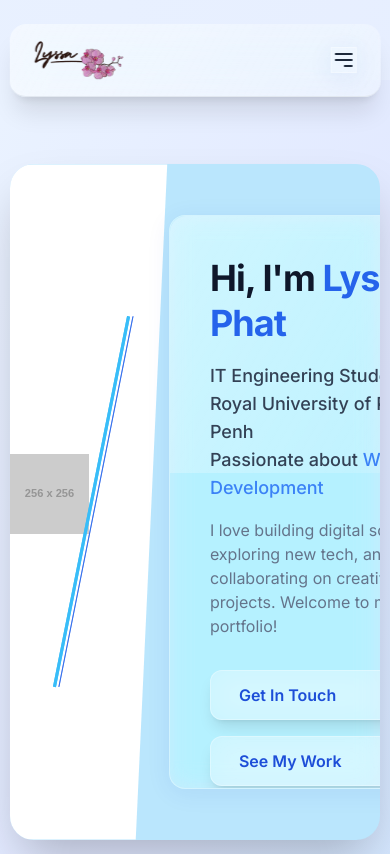
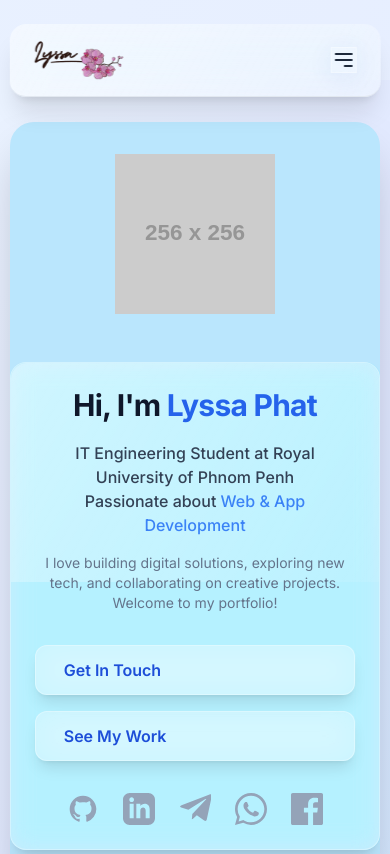
Before and after one commit to Ly-z-sa/portfolio, a plain HTML site: page index.html in a window 390 px wide. Shown: the top 854 px of the page. Drawn offline with nearby package versions, Linux system fonts and the light colour scheme; placeholder pictures from the web are drawn by us.

Commit message:
Update index.html

```diff
--- a/index.html
+++ b/index.html
@@ -64,19 +64,19 @@
 
     <main class="pt-20">
 
-    <section id="home" class="relative min-h-screen flex items-center justify-center bg-animated-gradient overflow-hidden" data-aos="fade">
+    <section id="home" class="relative flex items-center justify-center bg-animated-gradient overflow-hidden min-h-screen" data-aos="fade">
       <div
-        class="relative w-[95vw] max-w-7xl h-[80vh] min-h-[500px] rounded-3xl shadow-2xl overflow-hidden flex items-stretch"
+        class="relative w-[95vw] max-w-7xl flex flex-col md:flex-row items-stretch rounded-3xl shadow-2xl overflow-hidden md:h-[80vh] md:min-h-[500px]"
         style="background: #bae6fd;"
       >
-        <div style="
+        <div class="hidden md:block" style="
           position: absolute;
           inset: 0;
           z-index: 1;
           background: #fff;
           clip-path: polygon(0 0, 42.5% 0, 34% 100%, 0% 100%);
         "></div>
-        <div class="absolute inset-0 z-20 pointer-events-none">
+        <div class="absolute inset-0 z-20 pointer-events-none hidden md:block">
             <svg width="100%" height="100%" viewBox="0 0 1000 1000" fill="none"
               xmlns="http://www.w3.org/2000/svg"
               style="display:block;position:absolute;top:0;left:0;width:100%;height:100%;">
@@ -84,38 +84,29 @@
               <line x1="332" y1="0" x2="132" y2="1000" stroke="#2563eb" stroke-width="2"/>
             </svg>
         </div>
-        <div class="flex-none w-[30%] flex flex-col items-center justify-center h-full relative z-10 pr-8">
+        <div class="flex-none w-full md:w-[30%] flex flex-col items-center justify-center relative z-10 pr-0 md:pr-8 py-8 md:py-0">
           <img src="lyssa-p.png"
             alt="Lyssa Phat"
-            class="w-56 h-56 md:w-64 md:h-64 object-contain mb-4"
+            class="w-40 h-40 md:w-56 md:h-56 lg:w-64 lg:h-64 object-contain mb-4"
             onerror="this.onerror=null;this.src='https://placehold.co/256x256/transparent/334155?text=Lyssa';">
         </div>
-        <div class="absolute inset-0 z-20 pointer-events-none">
-    <svg width="100%" height="100%" viewBox="0 0 1000 1000" fill="none"
-      xmlns="http://www.w3.org/2000/svg"
-      style="display:block;position:absolute;top:0;left:0;width:100%;height:100%;">
-      <line x1="320" y1="0" x2="120" y2="1000" stroke="#38bdf8" stroke-width="8"/>
-      <line x1="332" y1="0" x2="132" y2="1000" stroke="#2563eb" stroke-width="2"/>
-    </svg>
-  </div>
-        <div class="flex-1 flex items-center justify-center h-full relative z-10 pl-12">
-          <div class="glass-card rounded-2xl  shadow-xl max-w-xl w-full p-10 md:p-12 h-[85%] ml-auto"
-        style="backdrop-filter: blur(12px) saturate(180%); -webkit-backdrop-filter: blur(12px) saturate(180%); margin-right: 2rem;">
-            <h1 class="text-4xl md:text-6xl font-extrabold text-slate-900 mb-4 tracking-tight leading-tight">
+        <div class="flex-1 flex items-center justify-center relative z-10 pl-0 md:pl-12 pb-8 md:pb-0">
+          <div class="glass-card rounded-2xl shadow-xl max-w-xl w-full md:mr-7 p-6 md:p-10 h-[90%] lg:p-10 ml-0 md:ml-auto md:max-h-[80vh] overflow-hidden">
+            <h1 class="text-3xl md:text-6xl font-extrabold text-slate-900 mb-4 tracking-tight leading-tight text-center md:text-left">
               Hi, I'm <span class="text-blue-600">Lyssa Phat</span>
             </h1>
-            <p class="mt-2 text-lg md:text-xl text-slate-700 max-w-2xl font-medium">
+            <p class="mt-2 text-base md:text-xl text-slate-700 max-w-2xl font-medium text-center md:text-left">
               IT Engineering Student at Royal University of Phnom Penh<br>
               Passionate about <span class="text-blue-500">Web & App Development</span>
             </p>
-            <p class="mt-4 text-base text-slate-500 max-w-xl">
+            <p class="mt-4 text-sm md:text-base text-slate-500 max-w-xl text-center md:text-left">
               I love building digital solutions, exploring new tech, and collaborating on creative projects. Welcome to my portfolio!
             </p>
-            <div class="mt-8 flex flex-col md:flex-row justify-center md:justify-start gap-4">
-              <a href="#contact" class="glass-btn text-blue-700 font-semibold py-3 px-7 rounded-xl shadow-lg border border-white/30 hover:  hover:backdrop-blur-lg transition-all duration-300 focus:outline-none focus:ring-2 focus:ring-blue-400 focus:ring-offset-2">
+            <div class="mt-8 flex flex-col md:flex-row w-full gap-4">
+              <a href="#contact" class="glass-btn w-full md:w-auto text-blue-700 font-semibold py-3 px-7 rounded-xl shadow-lg border border-white/30 hover:backdrop-blur-lg transition-all duration-300 focus:outline-none focus:ring-2 focus:ring-blue-400 focus:ring-offset-2">
                 Get In Touch
               </a>
-              <a href="#projects" class="glass-btn text-blue-700 font-semibold py-3 px-7 rounded-xl shadow-lg border border-white/30 hover:  hover:backdrop-blur-lg transition-all duration-300 focus:outline-none focus:ring-2 focus:ring-blue-200 focus:ring-offset-2">
+              <a href="#projects" class="glass-btn w-full md:w-auto text-blue-700 font-semibold py-3 px-7 rounded-xl shadow-lg border border-white/30 hover:backdrop-blur-lg transition-all duration-300 focus:outline-none focus:ring-2 focus:ring-blue-200 focus:ring-offset-2">
                 See My Work
               </a>
             </div>
@@ -146,8 +137,6 @@
         </div>
       </div>
     </section>
-
-
 
     <section id="about" class="py-20 md:py-32">
         <div class="container mx-auto px-6">
```
Lines whose indentation alone changed are shown as unchanged.
